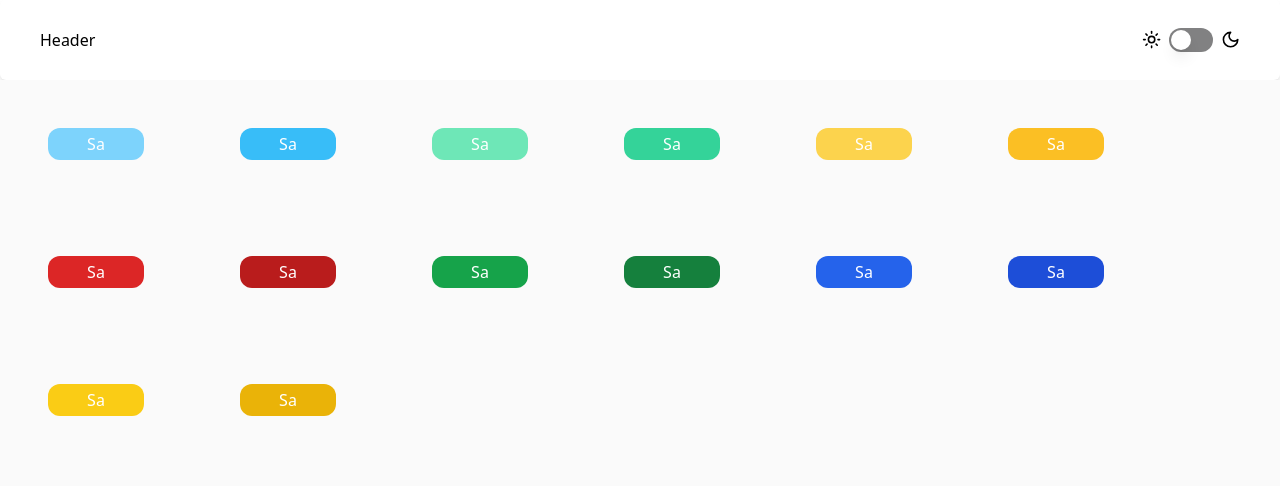
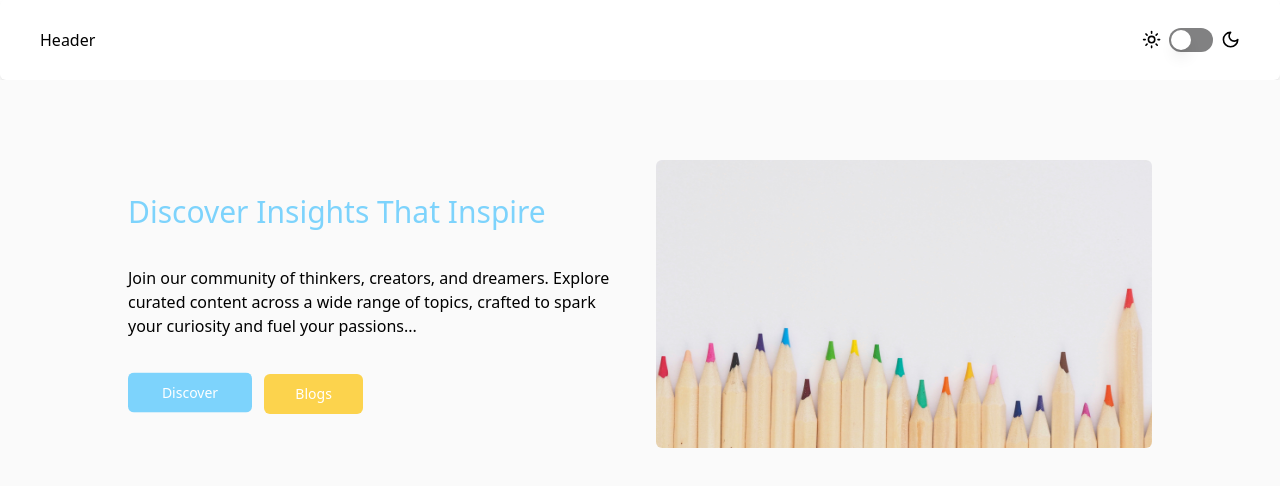
Before and after one commit to tokerto7001/next-boiler-plate, a Next.js app: page / in a window 1280 px wide. Shown: the top 486 px of the page. Built offline with nearby package versions, Linux system fonts and the light colour scheme.

Commit message:
feat: add hero component for dashboard

```diff
--- a/src/app/page.tsx
+++ b/src/app/page.tsx
@@ -1,21 +1,17 @@
+import Hero from "@/components/landing/hero";
 
 export default function Home() {
   return (
-    <>
-    <button className="rounded-xl w-24 h-8 m-12 bg-primary-main hover:bg-primary-hovered text-white">Sa</button>
-    <button disabled className="rounded-xl w-24 h-8 m-12 bg-primary-disabled text-white">Sa</button>
-    <button className="rounded-xl w-24 h-8 m-12 bg-secondary-main hover:bg-secondary-hovered text-white">Sa</button>
-    <button disabled className="rounded-xl w-24 h-8 m-12 bg-secondary-disabled text-white">Sa</button>
-    <button className="rounded-xl w-24 h-8 m-12 bg-tertiary-main hover:bg-tertiary-hovered text-white">Sa</button>
-    <button disabled className="rounded-xl w-24 h-8 m-12 bg-tertiary-disabled text-white">Sa</button>
-    <button className="rounded-xl w-24 h-8 m-12 bg-red-main hover:bg-red-hovered text-white">Sa</button>
-    <button disabled className="rounded-xl w-24 h-8 m-12 bg-red-disabled text-white">Sa</button>
-    <button className="rounded-xl w-24 h-8 m-12 bg-green-main hover:bg-green-hovered text-white">Sa</button>
-    <button disabled className="rounded-xl w-24 h-8 m-12 bg-green-disabled text-white">Sa</button>
-    <button className="rounded-xl w-24 h-8 m-12 bg-blue-main hover:bg-blue-hovered text-white">Sa</button>
-    <button disabled className="rounded-xl w-24 h-8 m-12 bg-blue-disabled text-white">Sa</button>
-    <button className="rounded-xl w-24 h-8 m-12 bg-yellow-main hover:bg-yellow-hovered text-white">Sa</button>
-    <button disabled className="rounded-xl w-24 h-8 m-12 bg-yellow-disabled text-white">Sa</button>
-    </>
+    <div className="flex flex-col min-h-screen min-w-screen gap-4 w-[80%] items-center m-auto pt-20">
+       {
+        /*
+          - Main Headline & Supporting Headline (Hero) => Call to action button to navigate to Blogs
+          - About => More detailed explanation of the need of reading articles about IT
+          - Highlights
+          -
+        */
+       <Hero />
+       }
+    </div>
   );
 }
--- /dev/null
+++ b/src/components/landing/hero.tsx
@@ -0,0 +1,27 @@
+import Image from "next/image";
+import HeroImage from '@/../public/landing-page-hero.jpg';
+import { Button } from "../ui/button";
+
+export default function Hero(){
+
+    return (
+        <div className="flex w-full h-full gap-8">
+            <div className="w-1/2 flex flex-col gap-9 justify-center">
+                <h1 className="text-3xl text-primary-main">Discover Insights That Inspire</h1>
+                <h3>Join our community of thinkers, creators, and dreamers. Explore curated content across a wide range of topics, crafted to spark your curiosity and fuel your passions...</h3>
+                <div className="w-full flex gap-3">
+                <Button className="bg-primary-main text-white w-[25%] animate-bounce hover:bg-primary-hovered disabled:bg-primary-disabled hover:animate-none duration-1000">Discover</Button>
+                <Button className="bg-tertiary-main text-white w-[20%] hover:bg-tertiary-hovered disabled:bg-tertiary-disabled">Blogs</Button>
+                </div>
+            </div>
+            <div className="w-1/2 h-72 relative">
+                <Image
+                src={HeroImage}
+                alt="Hero Image"
+                className="rounded-md w-[70%]"
+                fill={true}
+                />
+            </div>
+        </div>
+    )
+}
```
Also changed, not shown: public/landing-page-hero.jpg (added).
